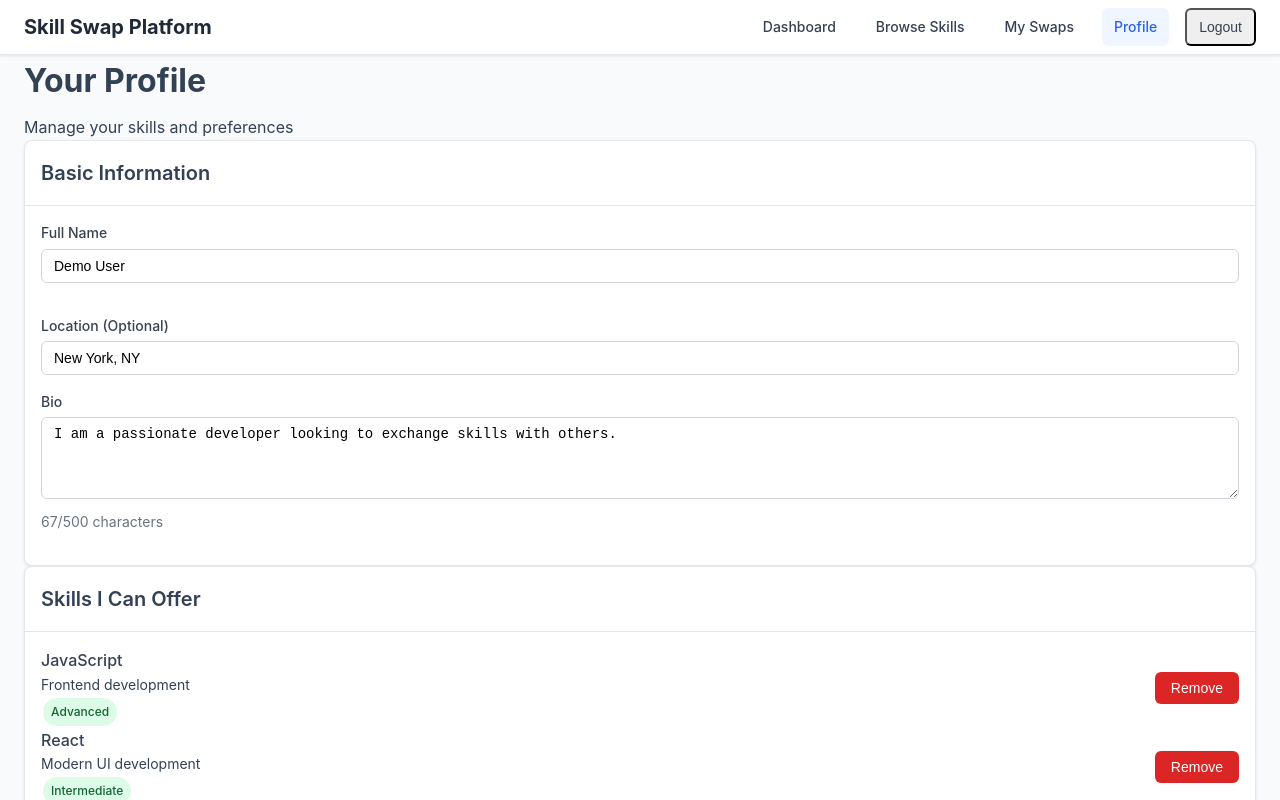
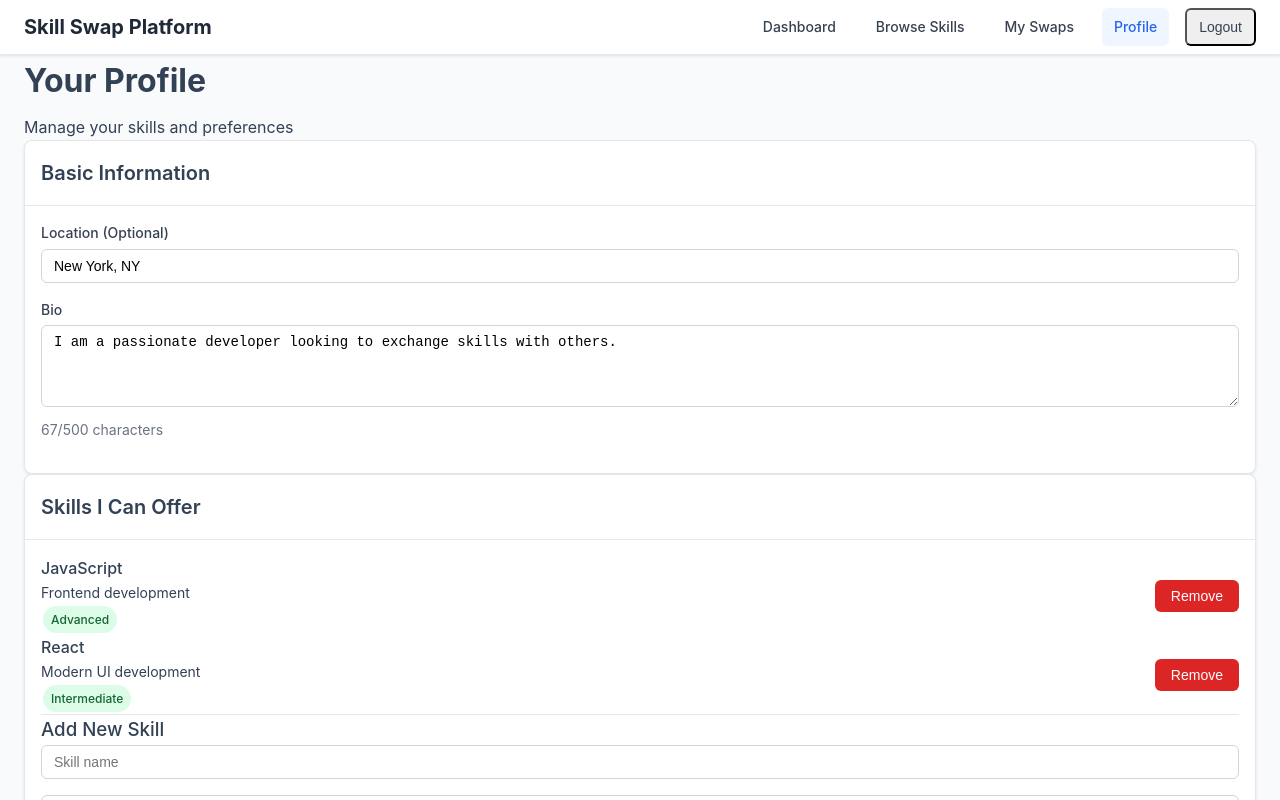
Before and after one commit to UrvaGandhi24/CTRL_ALT_Odoo, a React (Vite) app in the folder client/: page /profile in a window 1280 px wide. Shown: the top 800 px of the page. Built offline with nearby package versions, Linux system fonts and the light colour scheme; no server answers.

Commit message:
Profile.jsx changes

```diff
--- a/client/src/components/Profile.jsx
+++ b/client/src/components/Profile.jsx
@@ -31,7 +31,6 @@ const createMockAuth = () => {
 const Profile = () => {
     const [user, setUser] = useState(null);
     const [formData, setFormData] = useState({
-        fullName: '',
         location: '',
         bio: '',
         skillsOffered: [],
@@ -68,7 +67,6 @@ const Profile = () => {
             const userData = response.data;
             setUser(userData);
             setFormData({
-                fullName: userData.fullName || '',
                 location: userData.location || '',
                 bio: userData.bio || '',
                 skillsOffered: userData.skillsOffered || [],
@@ -83,7 +81,6 @@ const Profile = () => {
             if (mockUser._id) {
                 setUser(mockUser);
                 setFormData({
-                    fullName: mockUser.fullName || '',
                     location: mockUser.location || '',
                     bio: mockUser.bio || '',
                     skillsOffered: mockUser.skillsOffered || [],
@@ -221,17 +218,7 @@ const Profile = () => {
                             </div>
                             <div className="card-body space-y-4">
                                 <div className="grid grid-1 md:grid-2 gap-4">
-                                    <div className="form-group">
-                                        <label className="form-label">Full Name</label>
-                                        <input
-                                            type="text"
-                                            name="fullName"
-                                            value={formData.fullName}
-                                            onChange={handleInputChange}
-                                            className="input"
-                                            required
-                                        />
-                                    </div>
+
                                     <div className="form-group">
                                         <label className="form-label">Location (Optional)</label>
                                         <input
```
Also changed, not shown: 2 other files (tests, documents, lock files or other folders).
